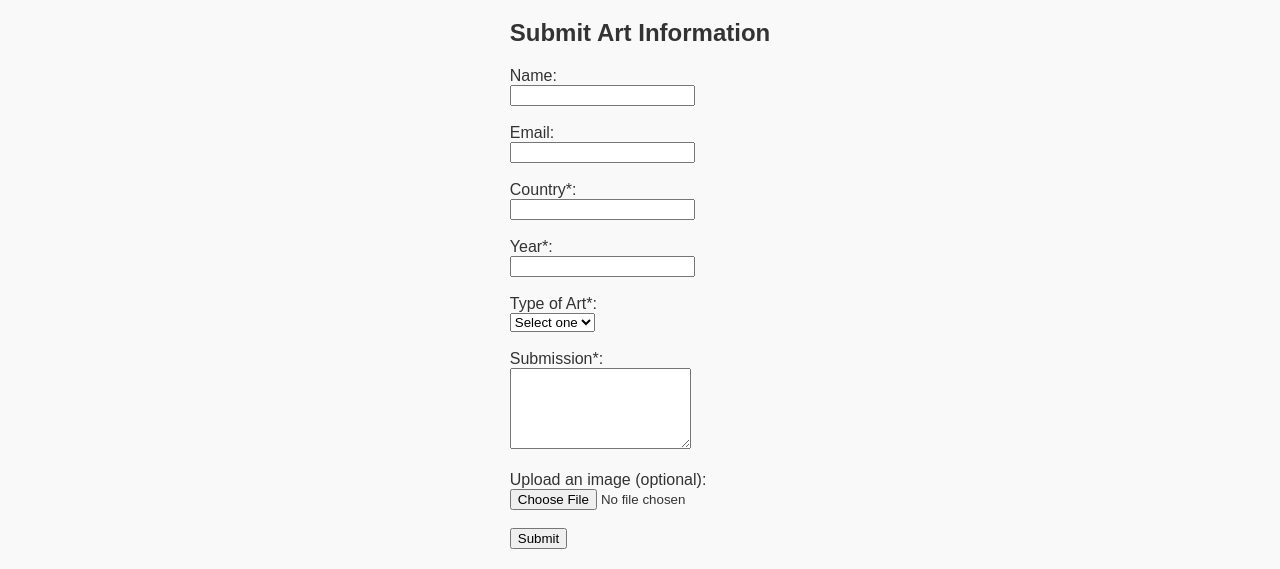
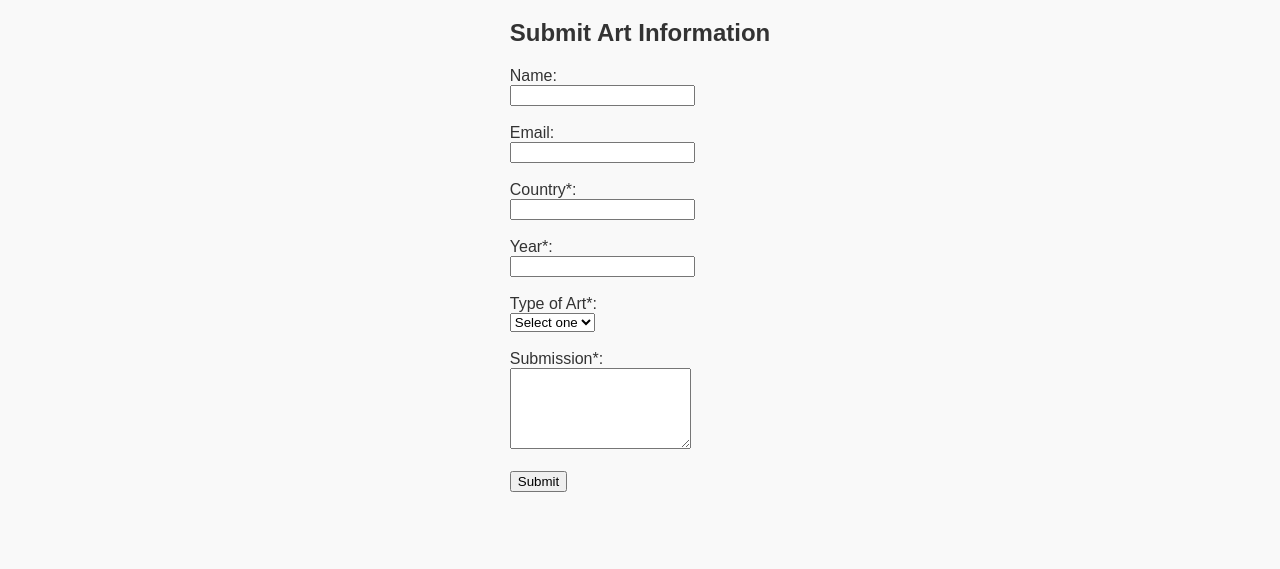
Before and after one commit to rudikonrath/arthistory, a plain HTML site: page index.html in a window 1280 px wide. Shown: the part 676-1245 px from the top of the page. After the commit the page ends 1188 px from the top, so only its background shows below. Drawn offline with nearby package versions, Linux system fonts and the light colour scheme.

Commit message:
removed file use since its a pro feature

```diff
--- a/index.html
+++ b/index.html
@@ -79,9 +79,6 @@
   <label for="submission">Submission*:</label><br />
   <textarea id="submission" name="submission" rows="5" required></textarea><br><br>
 
-  <label for="image">Upload an image (optional):</label><br />
-  <input type="file" id="image" name="image"><br><br>
-
   <button type="submit">Submit</button>
 </form>
 
```
